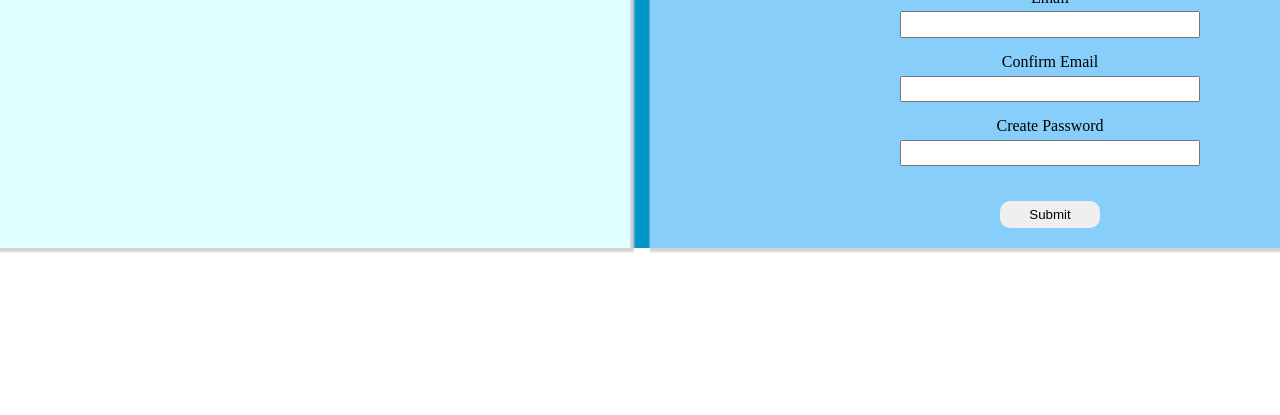
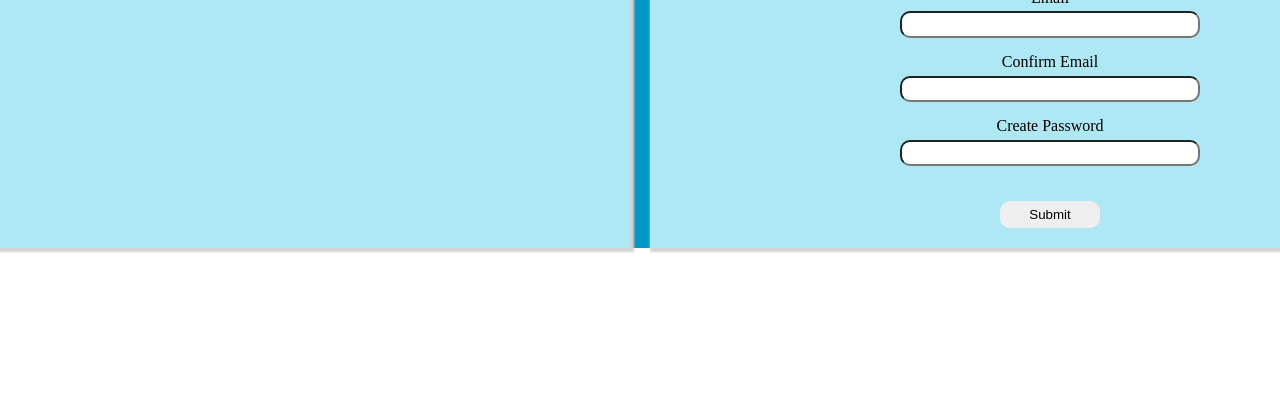
Before and after one commit to Newhookliam/Time-Management, a plain HTML site: page signUp.html in a window 1280 px wide. Shown: the part 385-800 px from the top of the page. Drawn offline with Linux system fonts and the light colour scheme.

Commit message:
changed color of background

```diff
--- a/login.css
+++ b/login.css
@@ -7,7 +7,7 @@ nav {
     width: 100%;
     min-height: 70px;
     padding-top: 20px;
-    background-color: lightgray;
+    background-color: #ade8f4;
     text-align: center;
 }
 
@@ -66,7 +66,7 @@ form button {
     justify-self: center;
     align-self: center;
     box-shadow: 2px 2px 2px 2px lightgray;
-    background-color: lightcyan;
+    background-color: #ade8f4;
     font-size: 3em;
 }
 
@@ -82,7 +82,11 @@ form button {
     width: 100vh;
     height: 100%;
     box-shadow: 2px 2px 2px 2px lightgray;
-    background-color: lightskyblue;
+    background-color: #ade8f4;
+}
+
+#formSubmit input {
+    border-radius: 10px;
 }
 
 #formSubmit button {
```
